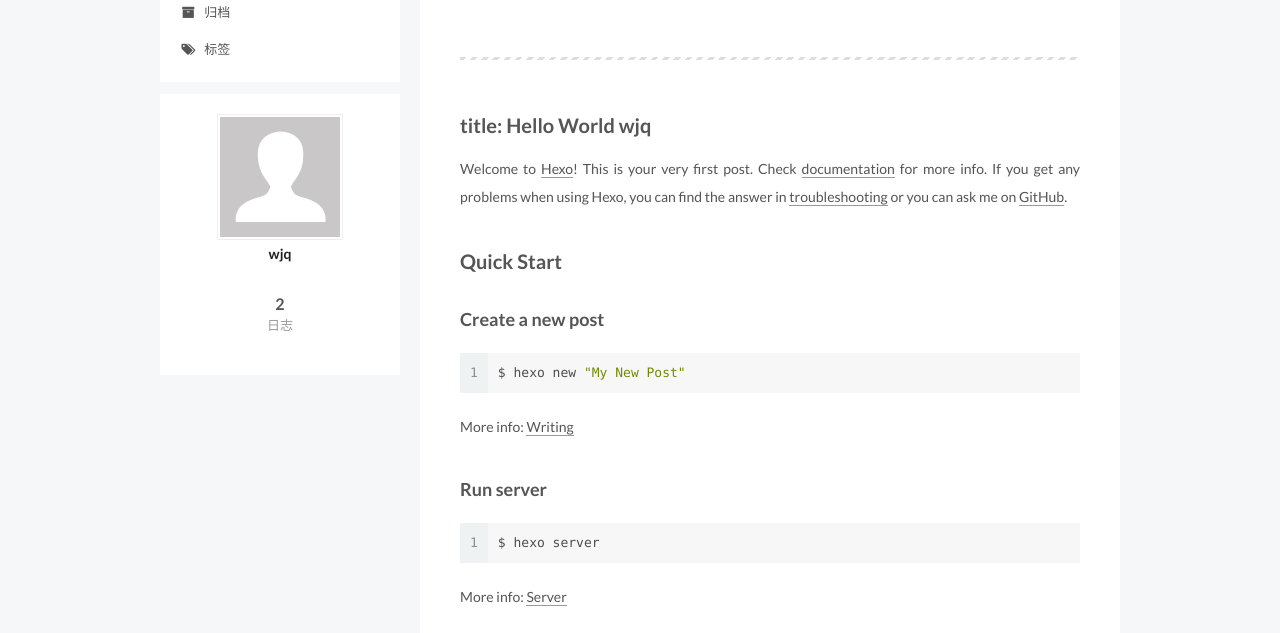
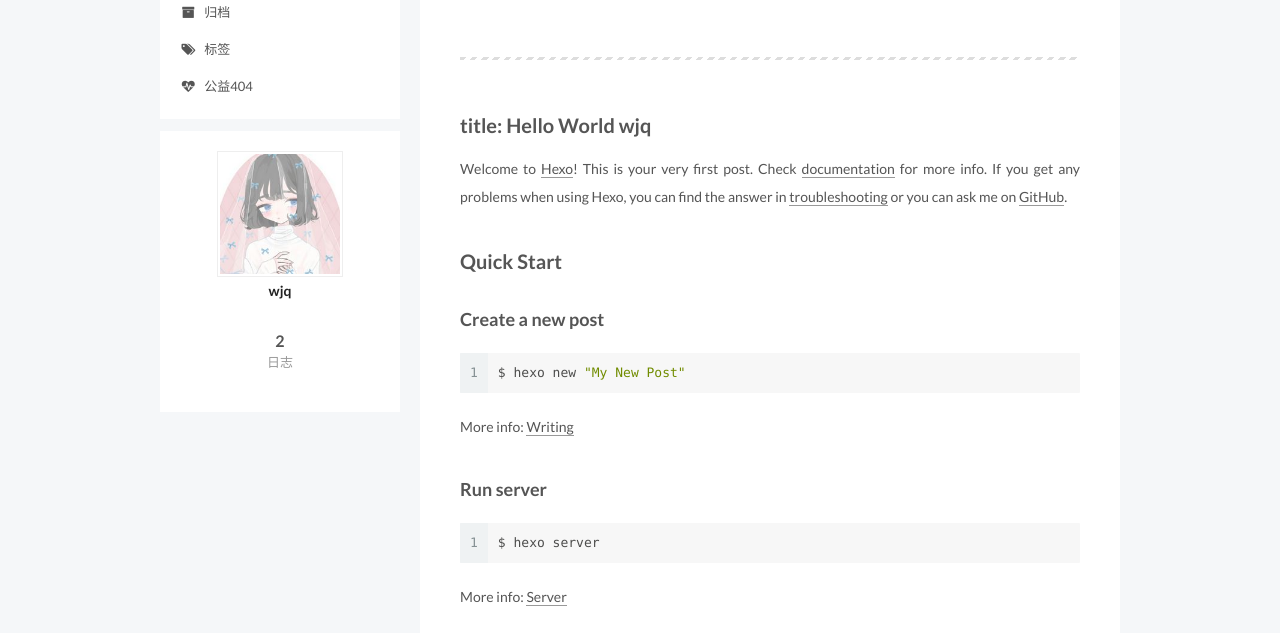
Before and after one commit to wjq66/wjq66.github.io, a plain HTML site: page index.html in a window 1280 px wide. Shown: the part 152-785 px from the top of the page. Drawn offline with Linux system fonts and the light colour scheme.

Commit message:
Site updated: 2017-04-09 09:48:15

```diff
--- a/index.html
+++ b/index.html
@@ -219,6 +219,16 @@
         </li>
 
 
+        <li class="menu-item menu-item-commonweal">
+          <a href="/404.html" rel="section">
+
+              <i class="menu-item-icon fa fa-fw fa-heartbeat"></i> <br />
+
+            公益404
+          </a>
+        </li>
+
+
 
     </ul>
 
@@ -252,7 +262,7 @@
     <span hidden itemprop="author" itemscope itemtype="http://schema.org/Person">
       <meta itemprop="name" content="wjq">
       <meta itemprop="description" content="">
-      <meta itemprop="image" content="/images/avatar.gif">
+      <meta itemprop="image" content="/images/tou.jpg">
     </span>
 
     <span hidden itemprop="publisher" itemscope itemtype="http://schema.org/Organization">
@@ -382,7 +392,7 @@
     <span hidden itemprop="author" itemscope itemtype="http://schema.org/Person">
       <meta itemprop="name" content="wjq">
       <meta itemprop="description" content="">
-      <meta itemprop="image" content="/images/avatar.gif">
+      <meta itemprop="image" content="/images/tou.jpg">
     </span>
 
     <span hidden itemprop="publisher" itemscope itemtype="http://schema.org/Organization">
@@ -530,7 +540,7 @@
       <section class="site-overview sidebar-panel sidebar-panel-active">
         <div class="site-author motion-element" itemprop="author" itemscope itemtype="http://schema.org/Person">
           <img class="site-author-image" itemprop="image"
-               src="/images/avatar.gif"
+               src="/images/tou.jpg"
                alt="wjq" />
           <p class="site-author-name" itemprop="name">wjq</p>
 
```
Also changed, not shown: 2017/04/08/hello-world/index.html (+12 -2 lines), 2017/04/08/wjq/index.html (+12 -2 lines), archives/2017/04/index.html (+11 -1 lines), archives/2017/index.html (+11 -1 lines), archives/index.html (+11 -1 lines), images/tou.jpg (added).
